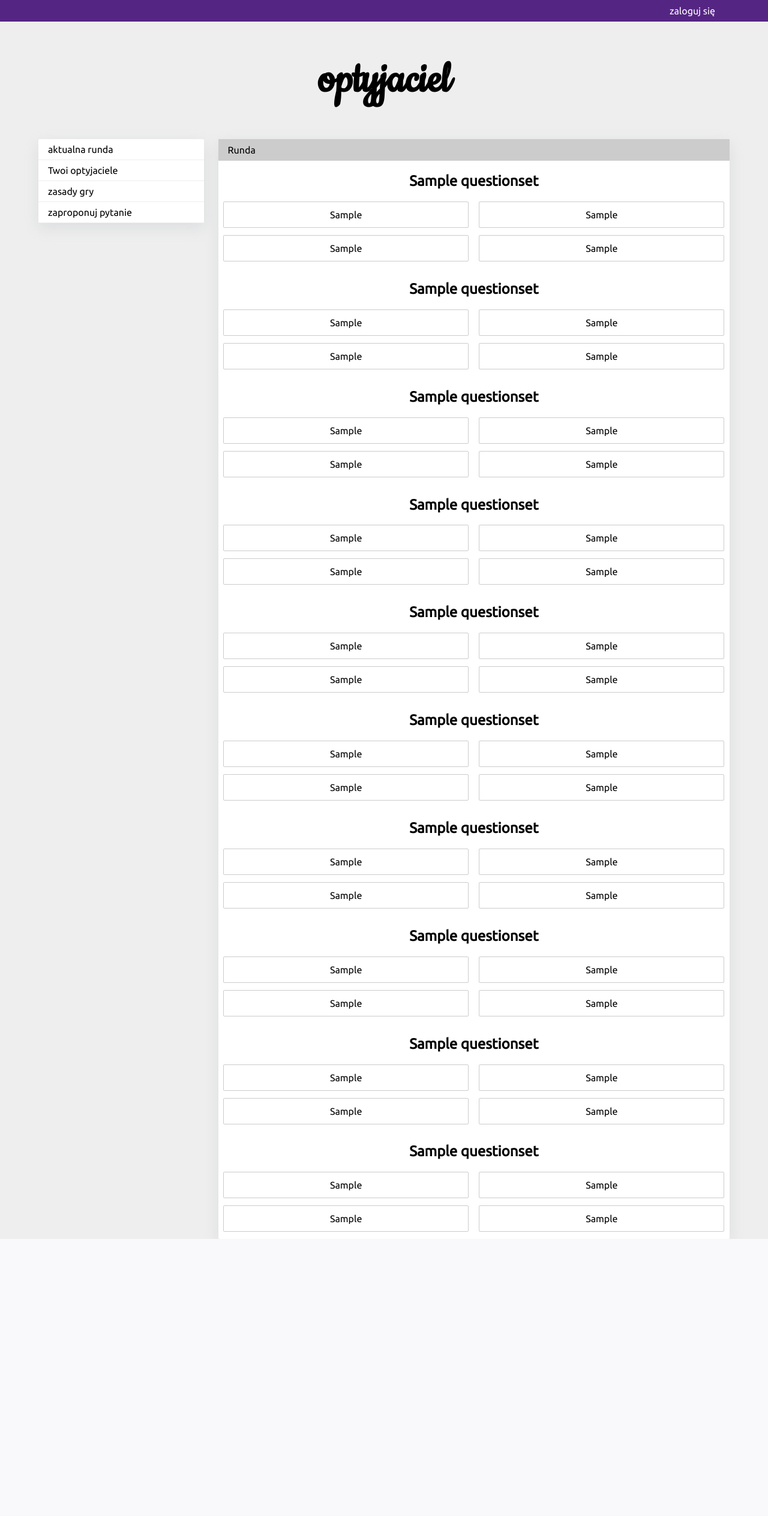
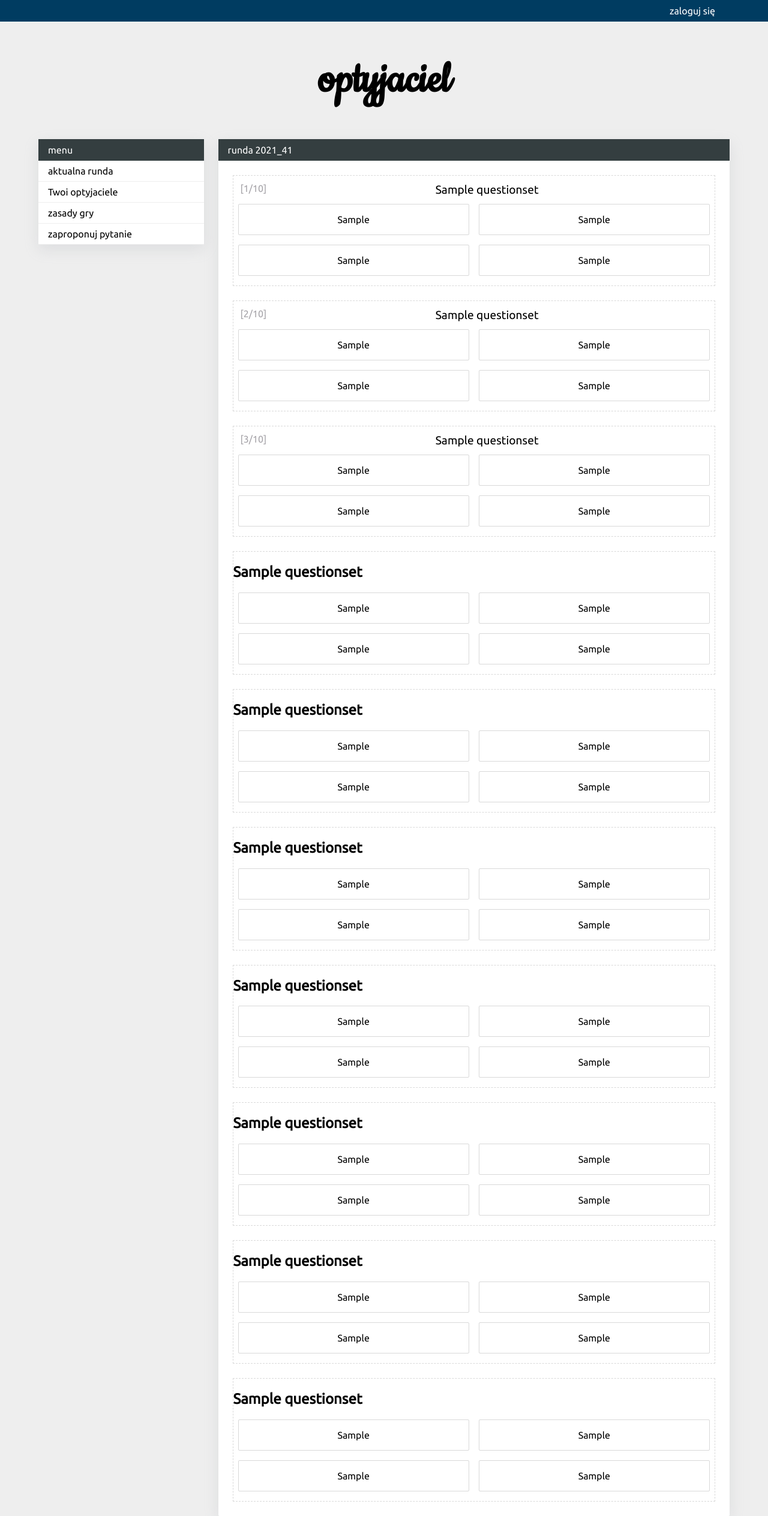
Before and after one commit to zchmielewska/optyjaciel, a Django app: template game/templates/home.html in a window 1280 px wide. Shown: the whole page at 60% size. Before the commit the page ends 2066 px from the top, so only its background shows below. Run offline with Django 3.2, Linux system fonts and the light colour scheme; the template is opened without the code that fills it: values that come from a table or form of the project are taken from there, others are empty; tables that the repository leaves empty hold one stand-in row (values such as "Sample post").

Commit message:
change colors

```diff
--- a/game/static/css/game.css
+++ b/game/static/css/game.css
@@ -8,7 +8,7 @@ body {
 }
 
 .top-bar {
-    background-color: #552583;
+    background-color: #003c61;
     color: #fff;
     line-height: 36px;
 }
@@ -58,7 +58,8 @@ body {
 }
 
 .menu > ul > li > a:hover {
-    background-color: #552583;
+    /*background-color: #552583;*/
+    background-color: rgba(245, 180,76, 1);
     color: #fff;
 }
 
@@ -68,3 +69,11 @@ body {
     border-radius: 2px;
     box-shadow: rgba(149, 157, 165, 0.2) 0px 8px 24px;
 }
+
+div.gray-belt {
+    background-color: #343e40;
+    color: #fff;
+    height: 36px;
+    line-height: 36px;
+    padding-left: 16px;
+}
--- a/game/static/css/quiz.css
+++ b/game/static/css/quiz.css
@@ -1,15 +1,29 @@
-div.round-info {
-    background-color: #ccc;
-    height: 36px;
-    line-height: 36px;
-    padding-left: 16px;
+div.question-set {
+    border: 1px dashed #d9d9d9;
+    margin: 24px;
+    /*display: flex;*/
+    /*flex-wrap: wrap;*/
+    /*justify-content: space-between;*/
 }
 
-h2.question {
+div.question-container {
+    display: flex;
+    padding: 12px;
+}
+
+div.question-number {
+    color: #a5a3a8;
+}
+
+div.question {
+    display: block;
     text-align: center;
+    font-size: 1.2em;
+    flex-grow: 2;
 }
 
 div.options-container {
+    width: 100%;
     display: flex;
     flex-wrap: wrap;
     justify-content: space-around;
@@ -28,18 +42,18 @@ div.options-container {
 
 .lbl > input + div {
     text-align: center;
-    margin-bottom: 12px;
-    padding: 12px;
+    margin-bottom: 16px;
+    padding: 16px;
     cursor: pointer;
-    border: 1px solid #ccc;
+    border: 1px solid #d9d9d9;
     border-radius: 2px;
 }
 
 .lbl > input + div:hover {
-    background-color: rgba(34, 129, 34, 0.5);
+    background-color: rgba(245, 180,76, 0.5);
 }
 
 .lbl > input:checked + div {
-    background-color: rgba(34, 129, 34, 0.3);
-    border: 1px solid #228b22;
+    background-color: rgba(245, 180,76, 0.3);
+    border: 1px solid rgba(245, 180,76, 1);
 }
--- a/game/templates/base.html
+++ b/game/templates/base.html
@@ -18,6 +18,7 @@
     <h1 class="logo">optyjaciel</h1>
     <div class="container">
         <div class="menu">
+            <div class="gray-belt">menu</div>
             <ul>
                 <li><a href="">aktualna runda</a></li>
                 <li><a href="">Twoi optyjaciele</a></li>
--- a/game/templates/home.html
+++ b/game/templates/home.html
@@ -2,11 +2,14 @@
 
 {%  block content %}
 
-    <div class="round-info">Runda</div>
+    <div class="gray-belt">runda 2021_41</div>
 
     {#  Question 0  #}
-    <h2 class="question">{{ quiz.QuestionSet0.question }}</h2>
-
+    <div class="question-set">
+        <div class="question-container">
+            <div class="question-number">[1/10]</div>
+            <div class="question">{{ quiz.QuestionSet0.question }}</div>
+        </div>
         <div class="options-container">
             <label class="lbl">
                 <input type="radio" name="question-set0" value="0">
@@ -28,9 +31,15 @@
                 <div>{{ quiz.QuestionSet0.option3 }}</div>
             </label>
         </div>
+    </div>
+
 
     {#  Question 1  #}
-    <h2 class="question">{{ quiz.QuestionSet1.question }}</h2>
+    <div class="question-set">
+        <div class="question-container">
+            <div class="question-number">[2/10]</div>
+            <div class="question">{{ quiz.QuestionSet1.question }}</div>
+        </div>
 
         <div class="options-container">
             <label class="lbl">
@@ -53,9 +62,14 @@
                 <div>{{ quiz.QuestionSet1.option3 }}</div>
             </label>
         </div>
+    </div>
 
     {#  Question 2  #}
-    <h2 class="question">{{ quiz.QuestionSet2.question }}</h2>
+    <div class="question-set">
+        <div class="question-container">
+            <div class="question-number">[3/10]</div>
+            <div class="question">{{ quiz.QuestionSet2.question }}</div>
+        </div>
 
         <div class="options-container">
             <label class="lbl">
@@ -78,8 +92,10 @@
                 <div>{{ quiz.QuestionSet2.option3 }}</div>
             </label>
         </div>
+    </div>
 
     {#  Question 3  #}
+    <div class="question-set">
         <h2 class="question">{{ quiz.QuestionSet3.question }}</h2>
 
         <div class="options-container">
@@ -103,8 +119,10 @@
                 <div>{{ quiz.QuestionSet3.option3 }}</div>
             </label>
         </div>
+    </div>
 
     {#  Question 4  #}
+    <div class="question-set">
         <h2 class="question">{{ quiz.QuestionSet4.question }}</h2>
 
         <div class="options-container">
@@ -128,8 +146,10 @@
                 <div>{{ quiz.QuestionSet4.option3 }}</div>
             </label>
         </div>
+    </div>
 
     {#  Question 5  #}
+    <div class="question-set">
         <h2 class="question">{{ quiz.QuestionSet5.question }}</h2>
 
         <div class="options-container">
@@ -153,8 +173,10 @@
                 <div>{{ quiz.QuestionSet5.option3 }}</div>
             </label>
         </div>
+    </div>
 
     {#  Question 6  #}
+    <div class="question-set">
         <h2 class="question">{{ quiz.QuestionSet6.question }}</h2>
 
         <div class="options-container">
@@ -178,8 +200,10 @@
                 <div>{{ quiz.QuestionSet6.option3 }}</div>
             </label>
         </div>
+    </div>
 
     {#  Question 7  #}
+    <div class="question-set">
         <h2 class="question">{{ quiz.QuestionSet7.question }}</h2>
 
         <div class="options-container">
@@ -203,8 +227,10 @@
                 <div>{{ quiz.QuestionSet7.option3 }}</div>
             </label>
         </div>
+    </div>
 
     {#  Question 8  #}
+    <div class="question-set">
         <h2 class="question">{{ quiz.QuestionSet8.question }}</h2>
 
         <div class="options-container">
@@ -228,8 +254,10 @@
                 <div>{{ quiz.QuestionSet8.option3 }}</div>
             </label>
         </div>
+    </div>
 
     {#  Question 9  #}
+    <div class="question-set">
         <h2 class="question">{{ quiz.QuestionSet9.question }}</h2>
 
         <div class="options-container">
@@ -253,5 +281,6 @@
                 <div>{{ quiz.QuestionSet9.option3 }}</div>
             </label>
         </div>
+    </div>
 
 {%  endblock %}
```
Lines whose indentation alone changed are shown as unchanged.
